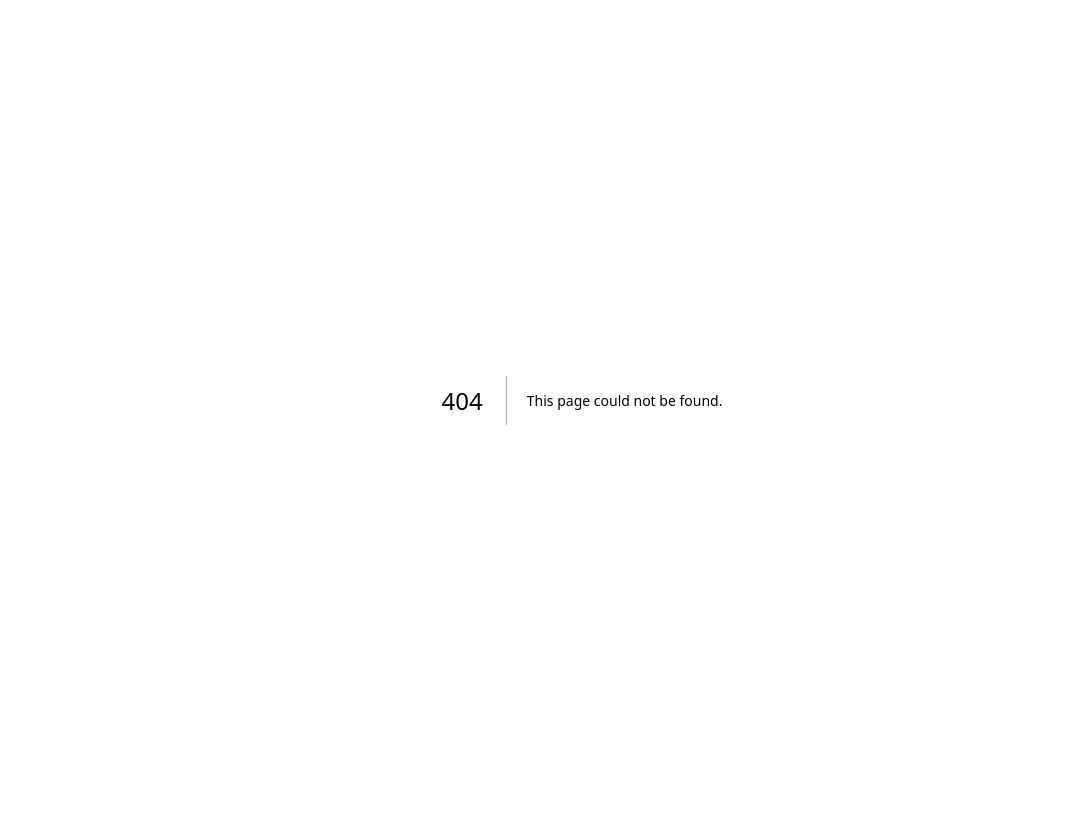
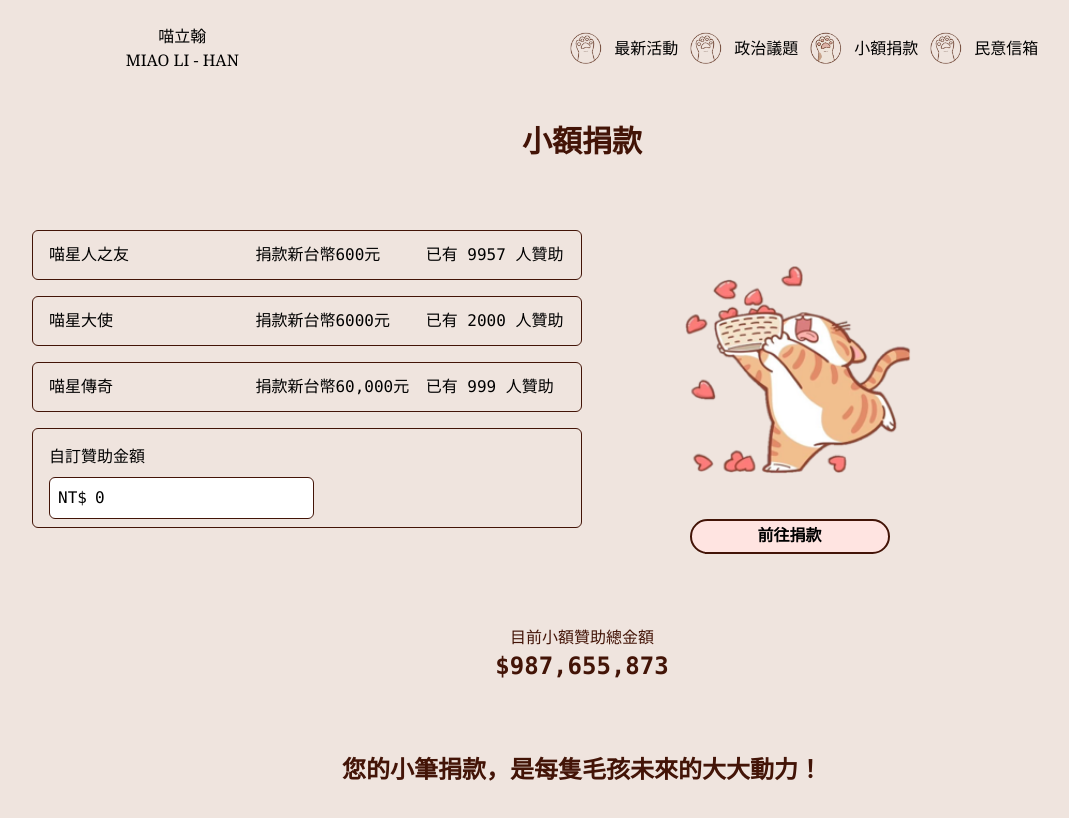
Before and after one commit to xms7104/F2E2023, a Next.js app: page /Donate in a window 1280 px wide. Before the commit this address had no page. Shown: the top 818 px of the page, without its empty margins (58-1127 px from the left). Built offline with nearby package versions, Linux system fonts and the light colour scheme.

Commit message:
add donate page

```diff
--- /dev/null
+++ b/src/app/Donate/page.jsx
@@ -0,0 +1,78 @@
+'use client';
+import React, { useState } from "react";
+import Header from "../header";
+import Image from 'next/image';
+
+function Donate() {
+    const [dollar, setDollar] = useState(0);
+    const donateList = [
+        {id:0, title:'喵星人之友', dollarText:'捐款新台幣600元', subtitle:'已有 9957 人贊助', dollar: 600},
+        {id:1, title:'喵星大使', dollarText:'捐款新台幣6000元', subtitle:'已有 2000 人贊助', dollar: 6000},
+        {id:2, title:'喵星傳奇', dollarText:'捐款新台幣60,000元', subtitle:'已有 999 人贊助', dollar: 60000},
+    ];
+
+    function donateOption(){
+        return donateList.map((item) => {
+            return(
+                <div key={item.id+'_'+item.title} className="flex justify-between items-center w-[550px] h-[50px] px-4 py-4 border-[1px] border-orange-950 rounded-md mb-4" onClick={() => {setDollar(item.dollar)}}>
+                    <p className="w-[40%] flex justify-start items-center">
+                        {item.title}
+                    </p>
+                    <div className="flex justify-between items-center w-[60%]">
+                        <p className="w-[55%] flex justify-start items-center">
+                            {item.dollarText}
+                        </p>
+                        <p className="w-[45%] flex justify-start items-center">
+                            {item.subtitle}
+                        </p>
+                    </div>
+                </div>
+            )
+        })
+    }
+
+  return (
+    <main className="bg-[#EFE4DE] h-full font-mono">
+      <Header category='donate' />
+      <div className="flex justify-center items-center my-4 px-2 h-[60px]">
+        <p className="text-3xl text-orange-950 flex justify-center items-center font-semibold">小額捐款</p>
+      </div>
+      <div className="h-screen">
+        <div className="text-black flex items-center w-[90%] mx-auto my-0 pt-8">
+            <div className="w-[50%] grid justify-end items-center">
+                {donateOption()}
+                <div className="grid justify-between items-center w-[550px] h-[100px] px-4 py-4 border-[1px] border-orange-950 rounded-md mb-4">
+                <p className="mb-2">自訂贊助金額</p>
+                <div className="flex justify-start items-center bg-white border-[1px] border-solid border-orange-950 rounded-md px-2 py-2 mb-2">
+                    <p>NT$</p>
+                    <input type="text" className="bg-transparent ml-2 focus:border-transparent focus:outline-none" value={dollar} onChange={(e) => {setDollar(e.target.value)}}  />
+                </div>
+                </div>
+            </div>
+            <div className="w-[5%]"></div>
+            <div className="w-[45%] grid justify-start self-start">
+                <Image alt='DonateImage' src='/image/donate.png' width={300} height={40} />
+                <div className="flex justify-center items-end">
+                    <button className="w-[200px] h-[35px] border-2 border-solid border-orange-950 rounded-[20px] bg-[#FFE4E1] text-black font-semibold hover:bg-orange-950 hover:text-[#FFE4E1]">前往捐款</button>
+                </div>
+            </div>
+        </div>
+        <div className="text-orange-950 grid justify-center content-center h-[200px]">
+            <p className="flex justify-center items-center">
+                目前小額贊助總金額
+            </p>
+            <p className="flex justify-center items-center text-2xl font-bold">
+                $987,655,873
+            </p>
+        </div>
+        <div className="text-orange-950">
+            <p className="flex justify-center items-center text-2xl font-bold">
+                您的小筆捐款，是每隻毛孩未來的大大動力！
+            </p>
+        </div>
+      </div>
+    </main>
+  )
+}
+
+export default Donate;
--- a/src/app/News/page.jsx
+++ b/src/app/News/page.jsx
@@ -25,7 +25,7 @@ function timelineContent(){
             </TimelineSeparator>
             <TimelineContent>
                 <div className="flex justify-center items-center text-black">
-                    <Image alt='political1' src={item.imageUri} width={100} height={40} />
+                    <Image alt='politicalImage' src={item.imageUri} width={100} height={40} />
                     <div className="ml-4">
                         <p className="text-base">{item.date}</p>
                         <p className="text-base">{item.title}</p>
@@ -40,12 +40,12 @@ function timelineContent(){
 
 function News() {
   return (
-    <main className="bg-[#EFE4DE] h-screen font-mono">
+    <main className="bg-[#EFE4DE] h-full font-mono">
       <Header category='news' />
-      <div className="flex justify-center items-center my-4 px-2 h-[80px]">
+      <div className="flex justify-center items-center my-4 px-2 h-[60px]">
         <p className="text-3xl text-orange-950 flex justify-center items-center font-semibold">最新活動</p>
       </div>
-      <div className="w-1/2 flex justify-center items-center my-0 mx-auto">
+      <div className="w-1/2 flex justify-center items-center my-0 mx-auto pb-5">
         <Timeline
         sx={{
             [`& .${timelineItemClasses.root}:before`]: {
--- a/src/app/Political/page.jsx
+++ b/src/app/Political/page.jsx
@@ -69,10 +69,10 @@ function Political() {
   return (
     <main className="bg-[#EFE4DE] h-full font-mono">
       <Header category='political' />
-      <div className="flex justify-center items-center my-4 px-2 h-[80px]">
+      <div className="flex justify-center items-center my-4 px-2 h-[60px]">
         <p className="text-3xl text-orange-950 flex justify-center items-center font-semibold">政治議題</p>
       </div>
-      <div className="flex justify-center items-start text-black">
+      <div className="flex justify-center items-start text-black pb-5">
         {issueList()}
       </div>
     </main>
```
Also changed, not shown: public/image/donate.png (added).
